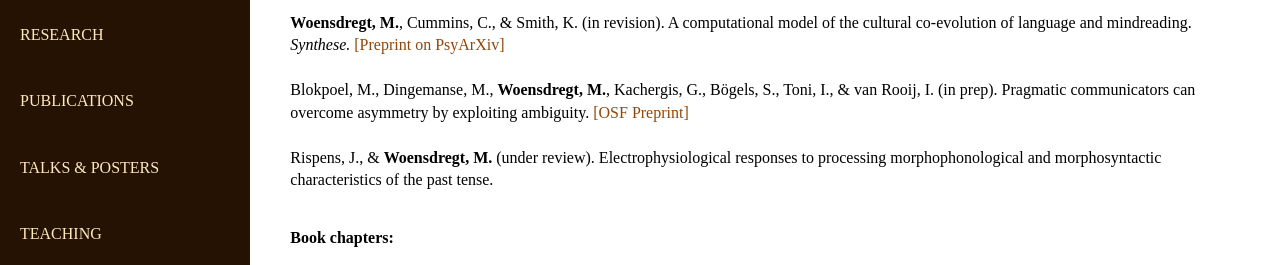
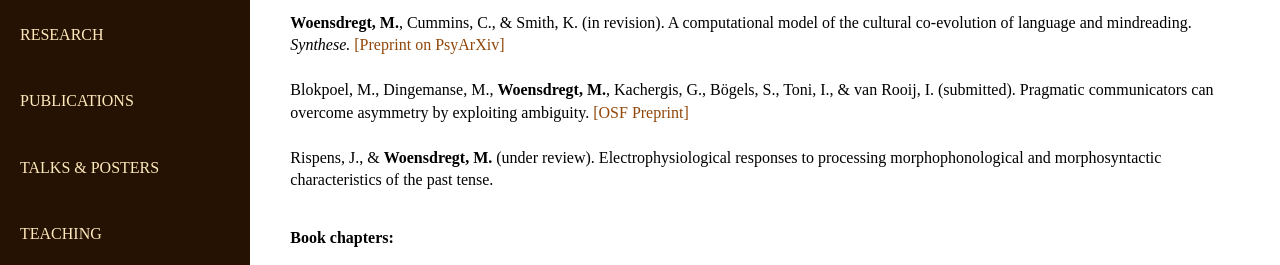
Before and after one commit to marieke-woensdregt/marieke-woensdregt.github.io, a Jekyll site: the page built from publications/index.html, in a window 1280 px wide. Shown: the part 180-445 px from the top of the page. Built offline with Jekyll 4.4.1, drawn with Linux system fonts in a browser that asks for light colours.

Commit message:
Update index.html

```diff
--- a/publications/index.html
+++ b/publications/index.html
@@ -19,7 +19,7 @@
 		<br />
 
 
-		Blokpoel, M., Dingemanse, M., <b>Woensdregt, M.</b>, Kachergis, G., Bögels, S., Toni, I., &amp; van Rooij, I. (in prep). Pragmatic communicators can overcome asymmetry by exploiting ambiguity.
+		Blokpoel, M., Dingemanse, M., <b>Woensdregt, M.</b>, Kachergis, G., Bögels, S., Toni, I., &amp; van Rooij, I. (submitted). Pragmatic communicators can overcome asymmetry by exploiting ambiguity.
 		<a href="https://doi.org/10.31219/osf.io/q56xs">[OSF Preprint]</a>
 
 		<br />
```
